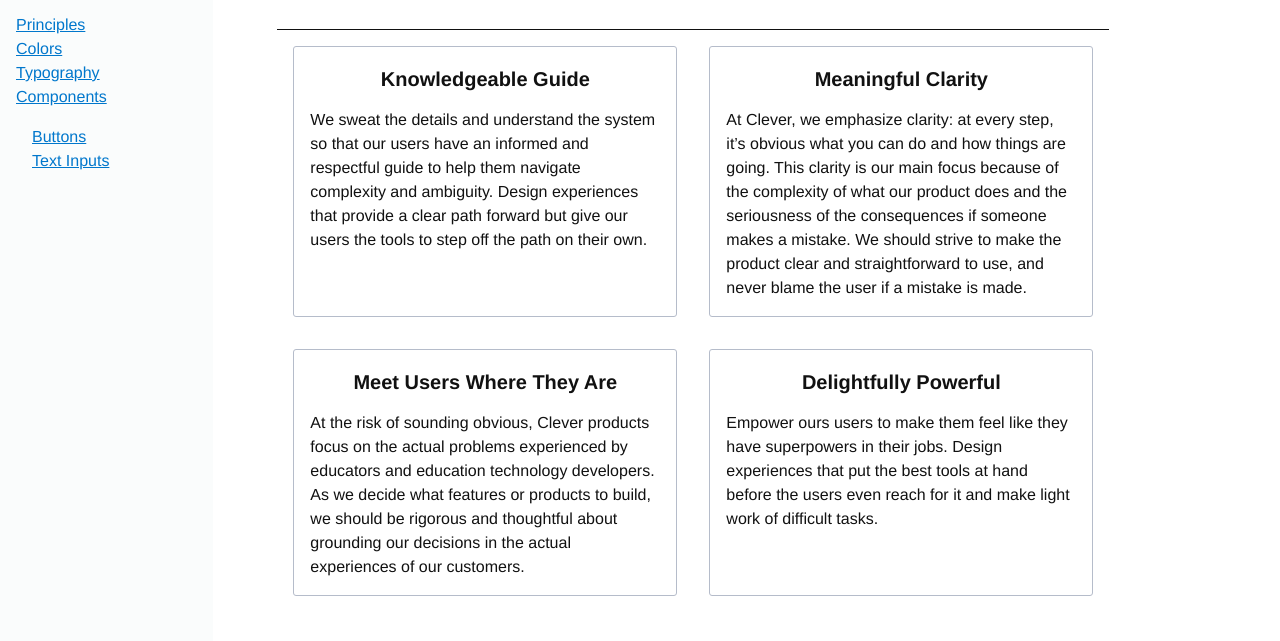
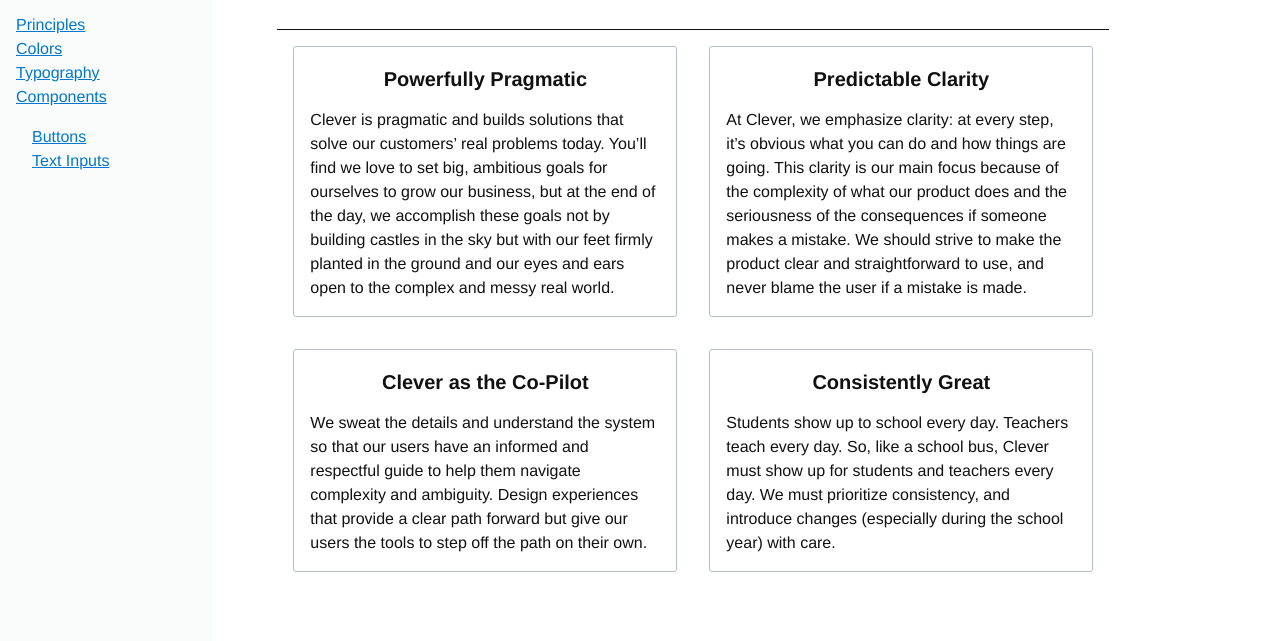
Before and after one commit to Clever/design-system, a website: page index.html in a window 1280 px wide. Shown: the part 83-724 px from the top of the page. Drawn offline with Linux system fonts and the light colour scheme.

Commit message:
Update product design principles

```diff
--- a/index.html
+++ b/index.html
@@ -35,7 +35,29 @@
 					<div class="flex col-6 p2">
 						<div class="col-12 bg-white border border-gray rounded px2">
 							<header>
-								<h3 class="center">Knowledgeable Guide</h3>
+								<h3 class="center">Powerfully Pragmatic</h3>
+							</header>
+							<content>
+								<p class="h4">Clever is pragmatic and builds solutions that solve our customers’ real problems today. You’ll find we love to set big, ambitious goals for ourselves to grow our business, but at the end of the day, we accomplish these goals not by building castles in the sky but with our feet firmly planted in the ground and our eyes and ears open to the complex and messy real world.</p>
+							</content>
+						</div>
+					</div>
+
+					<div class="flex col-6 p2">
+						<div class="col-12 bg-white border border-gray rounded px2">
+							<header>
+								<h3 class="center">Predictable Clarity</h3>
+							</header>
+							<content>
+								<p class="h4">At Clever, we emphasize clarity: at every step, it’s obvious what you can do and how things are going. This clarity is our main focus because of the complexity of what our product does and the seriousness of the consequences if someone makes a mistake. We should strive to make the product clear and straightforward to use, and never blame the user if a mistake is made.</p>
+							</content>
+						</div>
+					</div>
+
+					<div class="flex col-6 p2">
+						<div class="col-12 bg-white border border-gray rounded px2">
+							<header>
+								<h3 class="center">Clever as the Co-Pilot</h3>
 							</header>
 							<content>
 								<p class="h4">We sweat the details and understand the system so that our users have an informed and respectful guide to help them navigate complexity and ambiguity. Design experiences that provide a clear path forward but give our users the tools to step off the path on their own.</p>
@@ -46,32 +68,10 @@
 					<div class="flex col-6 p2">
 						<div class="col-12 bg-white border border-gray rounded px2">
 							<header>
-								<h3 class="center">Meaningful Clarity</h3>
+								<h3 class="center">Consistently Great</h3>
 							</header>
 							<content>
-								<p class="h4">At Clever, we emphasize clarity: at every step, it’s obvious what you can do and how things are going. This clarity is our main focus because of the complexity of what our product does and the seriousness of the consequences if someone makes a mistake. We should strive to make the product clear and straightforward to use, and never blame the user if a mistake is made.</p>
-							</content>
-						</div>
-					</div>
-
-					<div class="flex col-6 p2">
-						<div class="col-12 bg-white border border-gray rounded px2">
-							<header>
-								<h3 class="center">Meet Users Where They Are</h3>
-							</header>
-							<content>
-								<p class="h4">At the risk of sounding obvious, Clever products focus on the actual problems experienced by educators and education technology developers. As we decide what features or products to build, we should be rigorous and thoughtful about grounding our decisions in the actual experiences of our customers.</p>
-							</content>
-						</div>
-					</div>
-
-					<div class="flex col-6 p2">
-						<div class="col-12 bg-white border border-gray rounded px2">
-							<header>
-								<h3 class="center">Delightfully Powerful</h3>
-							</header>
-							<content>
-								<p class="h4">Empower ours users to make them feel like they have superpowers in their jobs. Design experiences that put the best tools at hand before the users even reach for it and make light work of difficult tasks.</p>
+								<p class="h4">Students show up to school every day. Teachers teach every day. So, like a school bus, Clever must show up for students and teachers every day. We must prioritize consistency, and introduce changes (especially during the school year) with care.</p>
 							</content>
 						</div>
 					</div>
```
